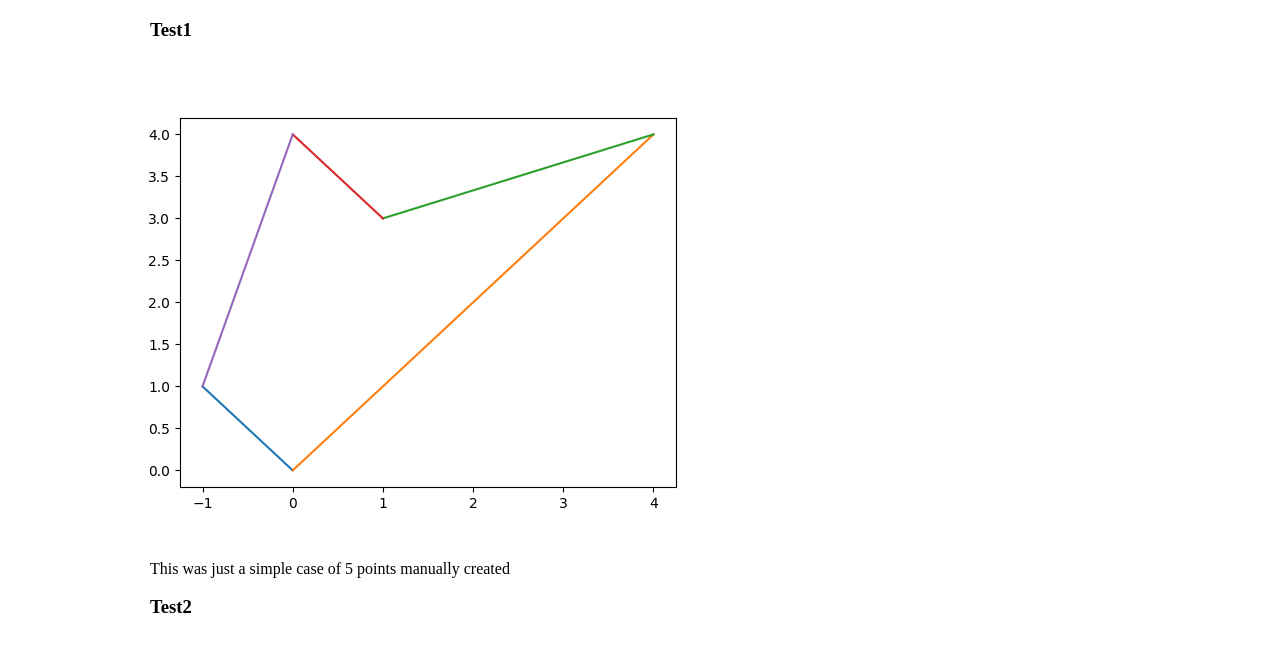
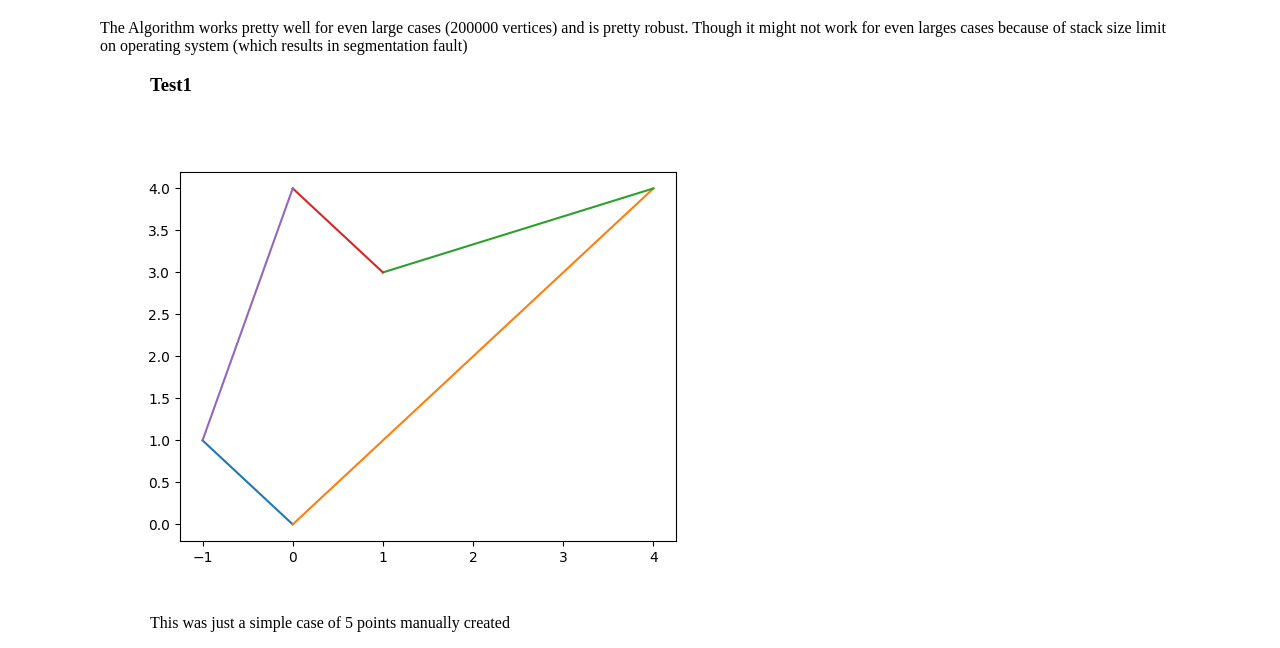
Before and after one commit to arcane810/polygon-triangulation, a plain HTML site: page testresults/index.html in a window 1280 px wide. Shown: the part 125-773 px from the top of the page. Drawn offline with Linux system fonts and the light colour scheme.

Commit message:
minor changes

```diff
--- a/testresults/index.html
+++ b/testresults/index.html
@@ -16,6 +16,9 @@
     </ul>
     <br />
     <h1>Polygon Triangulation - Test Results</h1>
+    The Algorithm works pretty well for even large cases (200000 vertices) and
+    is pretty robust. Though it might not work for even larges cases because of
+    stack size limit on operating system (which results in segmentation fault)
     <h3>Test1</h3>
     <img src="./test1_polygon.png" />
     <p>This was just a simple case of 5 points manually created</p>
```
Also changed, not shown: testresults/makemonotone.html (+0 -1 lines), testresults/monotonetriangulation.html (+0 -1 lines).
